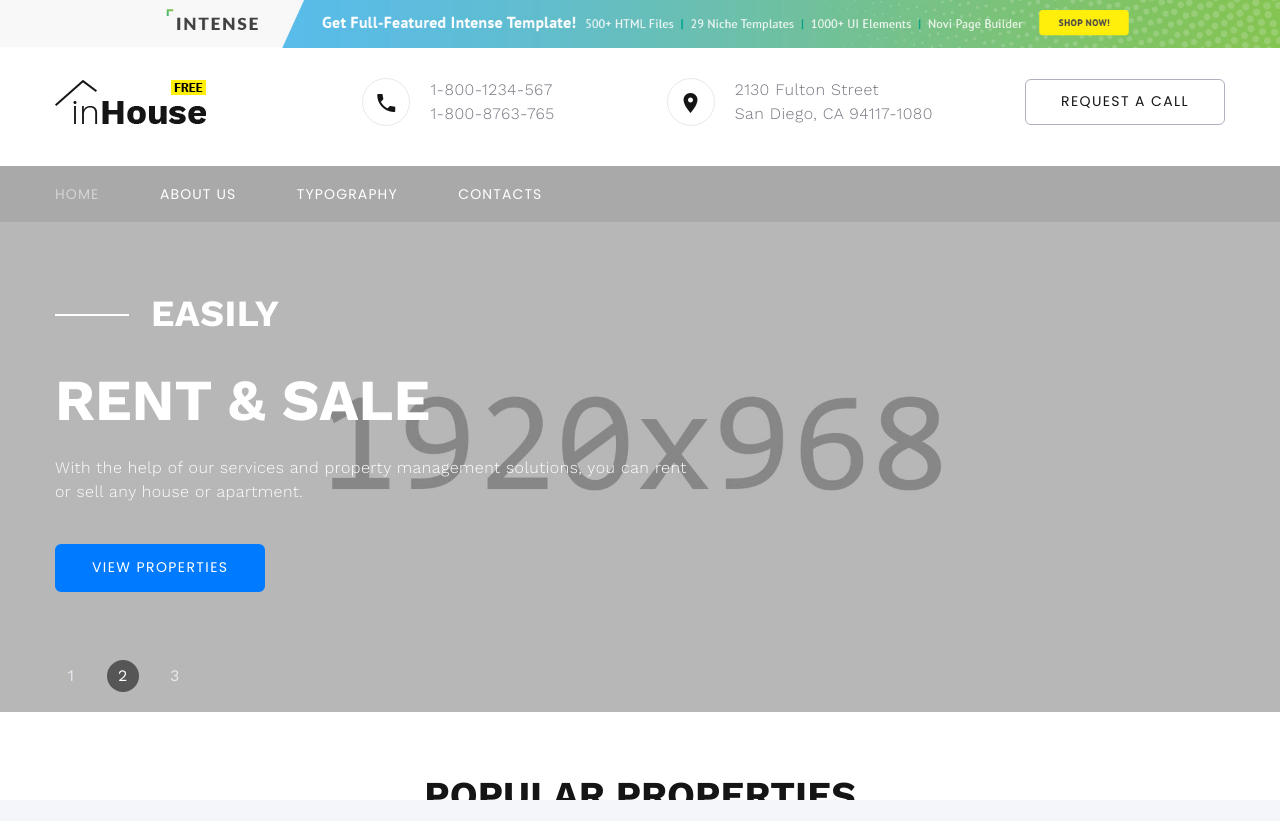
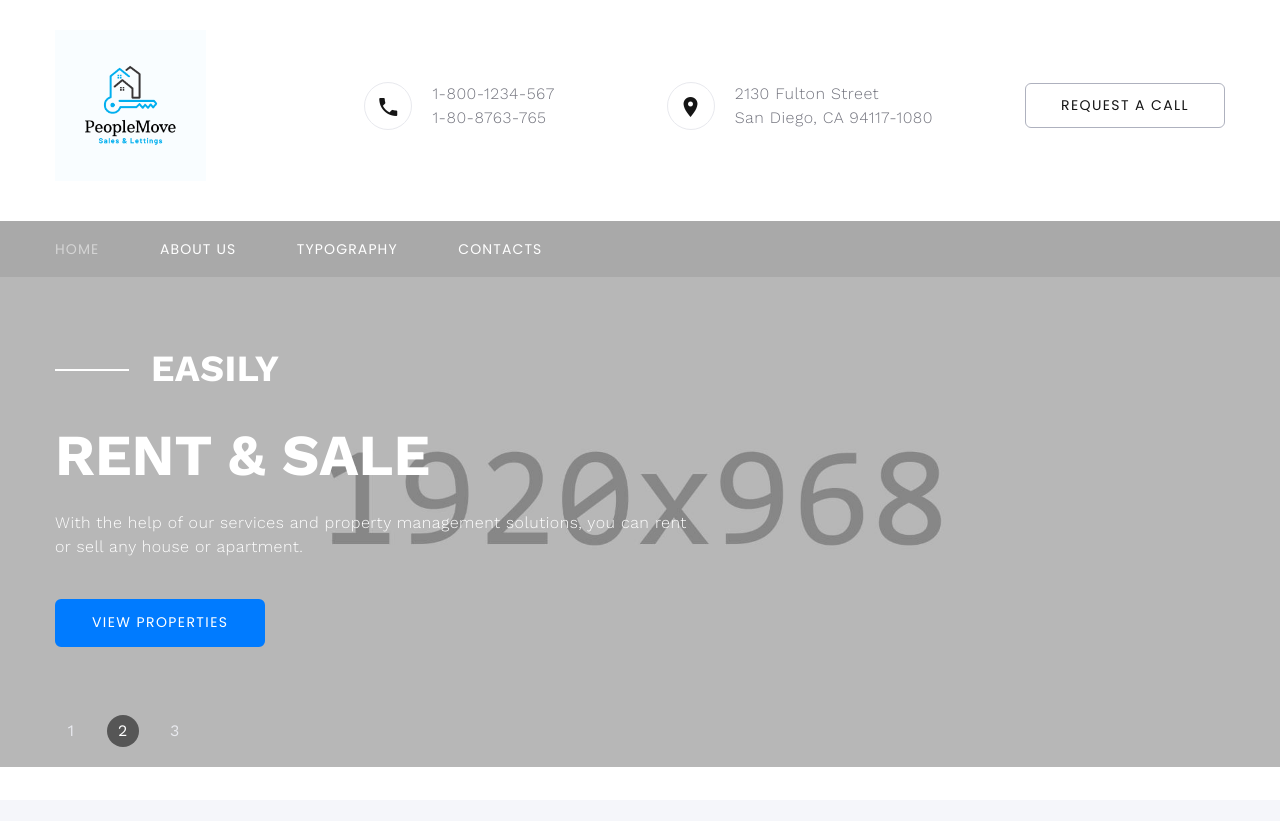
Before and after one commit to AndrewTillott/PeopleMove-V.01, a plain HTML site: page site/index.html in a window 1280 px wide. Shown: the top 821 px of the page. Drawn offline with nearby package versions, Linux system fonts and the light colour scheme.

Commit message:
logo added

```diff
--- a/site/index.html
+++ b/site/index.html
@@ -16,7 +16,7 @@
   <body>
     <div class="ie-panel"><a href="http://windows.microsoft.com/en-US/internet-explorer/"><img src="images/ie8-panel/warning_bar_0000_us.jpg" height="42" width="820" alt="You are using an outdated browser. For a faster, safer browsing experience, upgrade for free today."></a></div>
     <div class="preloader">
-      <div class="preloader-logo"><img src="images/logo-default-151x44.png" alt="" width="151" height="44" srcset="images/logo-default-151x44.png 2x"/>
+      <div class="preloader-logo"><img src="images/PeopleMove Logo lettings 2022.png" alt="" width="151" height="44" srcset="images/logo-default-151x44.png 2x"/>
       </div>
       <div class="preloader-body">
         <div id="loadingProgressG">
@@ -25,7 +25,7 @@
       </div>
     </div>
     <div class="page">
-      <!-- Page Header--><a class="banner banner-top" href="https://www.templatemonster.com/intense-multipurpose-html-template.html" target="_blank"><img src="images/intense_02.jpg" alt=""/></a>
+      <!-- Page Header-->
       <header class="section novi-background page-header">
         <!-- RD Navbar-->
         <div class="rd-navbar-wrap">
@@ -36,7 +36,7 @@
                 <div class="rd-navbar-panel">
                   <!-- RD Navbar Toggle-->
                   <button class="rd-navbar-toggle" data-rd-navbar-toggle="#rd-navbar-nav-wrap-1"><span></span></button>
-                  <!-- RD Navbar Brand--><a class="rd-navbar-brand" href="index.html"><img src="images/logo-default-151x44.png" alt="" width="151" height="44" srcset="images/logo-default-151x44.png 2x"/></a>
+                  <!-- RD Navbar Brand--><a class="rd-navbar-brand" href="index.html"><img src="images/PeopleMove Logo lettings 2022.png" alt="" width="151" height="44" srcset="images/logo-default-151x44.png 2x"/></a>
                 </div>
                 <div class="rd-navbar-collapse">
                   <button class="rd-navbar-collapse-toggle rd-navbar-fixed-element-1" data-rd-navbar-toggle="#rd-navbar-collapse-content-1"><span></span></button>
@@ -46,7 +46,7 @@
                       <div class="unit-body">
                         <ul class="list-0">
                           <li><a class="link-default" href="tel:#">1-800-1234-567</a></li>
-                          <li><a class="link-default" href="tel:#">1-800-8763-765</a></li>
+                          <li><a class="link-default" href="tel:#">1-80-8763-765</a></li>
                         </ul>
                       </div>
                     </article>
@@ -493,7 +493,7 @@
         </div>
         <div class="footer-advanced-aside">
           <div class="container">
-            <div class="footer-advanced-layout"><a class="brand" href="index.html"><img src="images/logo-light-115x34.png" alt="" width="115" height="34" srcset="images/logo-light-115x34.png 2x"/></a>
+            <div class="footer-advanced-layout"><a class="brand" href="index.html"><img src="images/PeopleMove Logo lettings 2022.png" alt="" width="115" height="34" srcset="images/logo-light-115x34.png 2x"/></a>
               <!-- Rights-->
               <p class="rights"><span>&copy;&nbsp;</span><span class="copyright-year"></span>. All Rights Reserved. Design by <a href="https://www.templatemonster.com">TemplateMonster</a></p>
             </div>
```
Also changed, not shown: site/images/PeopleMove Logo lettings 2022.png (added), site/images/intense_02.jpg (deleted), site/images/intense_big_02.jpg (deleted).
